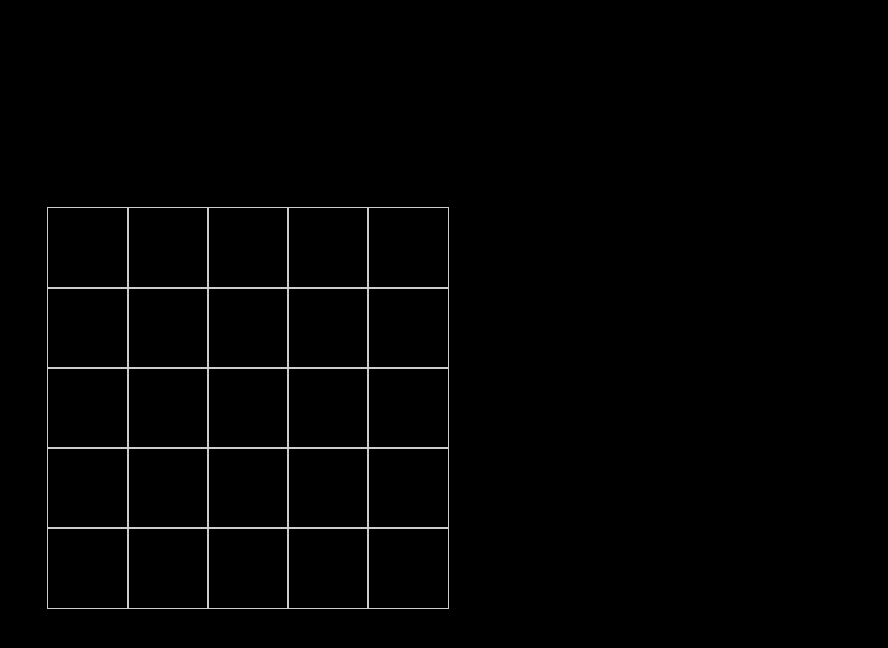
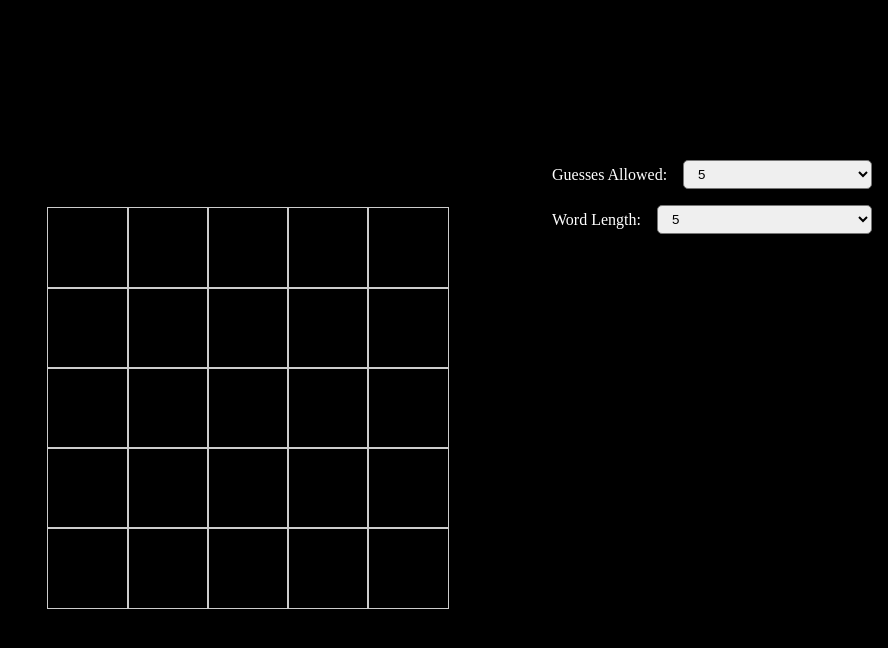
Before and after one commit to igbominadeveloper/igbominadeveloper.github.io, a plain HTML site: page wordle/index.html in a window 1280 px wide. Shown: the whole page, without its empty margins (392-1280 px from the left). Drawn offline with nearby package versions, Linux system fonts and the light colour scheme.

Commit message:
:lipstick: add and style the controls

```diff
--- a/wordle/index.html
+++ b/wordle/index.html
@@ -17,6 +17,26 @@
           </template>
         </div>
       </template>
+
+      <div class="controls">
+        <div class="control">
+          <label> Guesses Allowed: </label>
+          <select x-model.number="guessesAllowed">
+            <option>5</option>
+            <option>4</option>
+            <option>3</option>
+          </select>
+        </div>
+
+        <div class="control">
+          <label> Word Length: </label>
+          <select x-model.number="wordLength">
+            <option>5</option>
+            <option>4</option>
+            <option>3</option>
+          </select>
+        </div>
+      </div>
     </div>
   </body>
 </html>
--- a/wordle/style.css
+++ b/wordle/style.css
@@ -7,21 +7,62 @@ body {
   display: grid;
   place-items: center;
   background: #000;
+
+  color: #fff;
 }
 
 #app {
-  /* transform: scale(0); */
   animation: grow 1s ease-out;
 }
 
 .row {
   display: flex;
+  transition: all 0.5s ease-out;
 }
 
 .column {
   outline: 1px solid #ccc;
   height: 5rem;
   width: 5rem;
+}
+
+.controls {
+  position: absolute;
+  top: 10rem;
+  right: 1rem;
+
+  display: flex;
+  flex-direction: column;
+  gap: 1rem;
+
+  align-items: stretch;
+  min-width: 20rem;
+  animation: hideAndSeek 4s ease-in-out;
+}
+
+.control {
+  display: flex;
+  align-items: center;
+  justify-content: center;
+}
+
+select {
+  padding: 5px 10px;
+  border-radius: 5px;
+  margin-left: 1rem;
+  flex: 1;
+}
+
+@keyframes hideAndSeek {
+  from {
+    opacity: 0;
+    transform: scale(0);
+  }
+
+  to {
+    opacity: 1;
+    transform: scale(1);
+  }
 }
 
 @keyframes grow {
```
